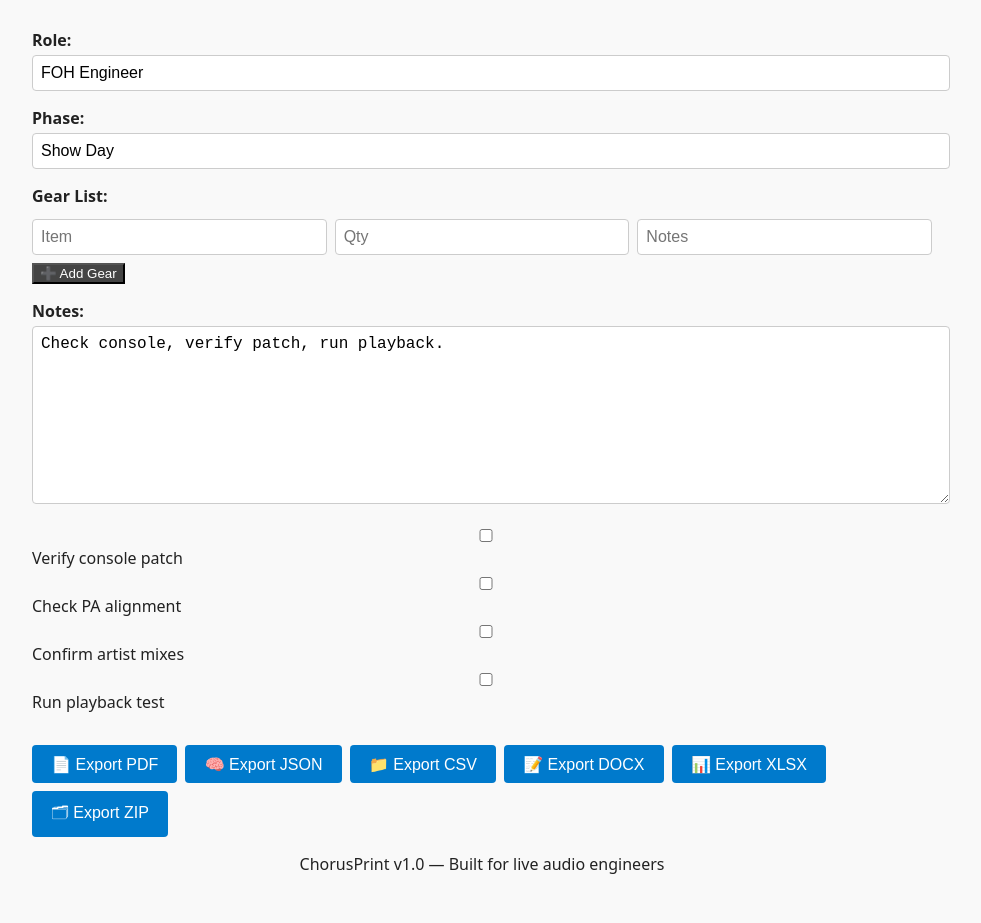
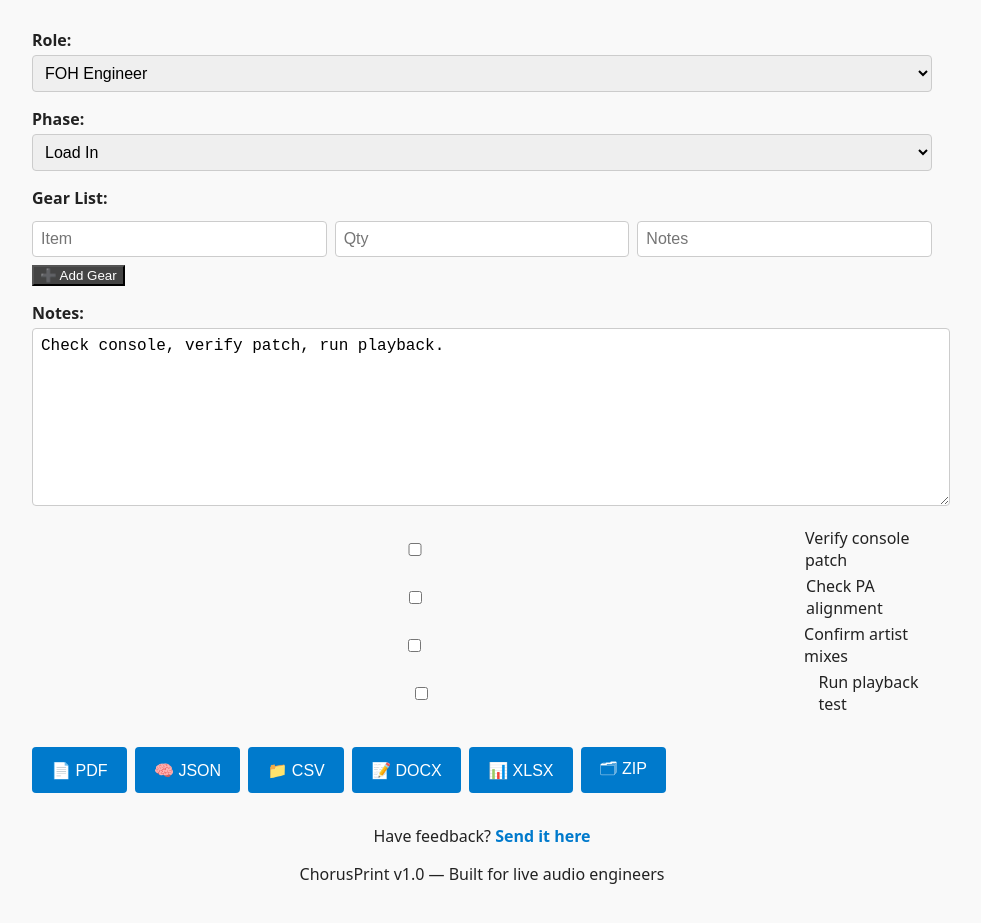
Before and after one commit to ChorusPrint/chorusprint, a plain HTML site: page index.html in a window 1280 px wide. Shown: the part 127-1050 px from the top of the page, without its empty margins (158-1139 px from the left). Drawn offline with nearby package versions, Linux system fonts and the light colour scheme.

Commit message:
Update index.html

```diff
--- a/index.html
+++ b/index.html
@@ -5,8 +5,10 @@
   <meta name="viewport" content="width=device-width, initial-scale=1.0"/>
   <title>ChorusPrint</title>
 
-  <!-- jsPDF for PDF export -->
+  <!-- Export libraries -->
   <script src="https://cdnjs.cloudflare.com/ajax/libs/jspdf/2.5.1/jspdf.umd.min.js"></script>
+  <script src="https://cdnjs.cloudflare.com/ajax/libs/docx/7.7.0/docx.umd.min.js"></script>
+  <script src="https://cdnjs.cloudflare.com/ajax/libs/xlsx/0.18.5/xlsx.full.min.js"></script>
 
   <style>
     body {
@@ -53,7 +55,9 @@
       margin-top: 1rem;
     }
     .checklist label {
-      display: block;
+      display: flex;
+      align-items: center;
+      gap: 0.5rem;
       margin: 0.25rem 0;
       font-weight: normal;
     }
@@ -83,6 +87,15 @@
     #add-gear:hover {
       background: #222;
     }
+    .feedback {
+      margin-top: 2rem;
+      text-align: center;
+    }
+    .feedback a {
+      color: #007acc;
+      text-decoration: none;
+      font-weight: bold;
+    }
   </style>
 </head>
 <body>
@@ -93,10 +106,23 @@
   </header>
 
   <label for="role">Role:</label>
-  <input type="text" id="role" value="FOH Engineer" />
+  <select id="role">
+    <option>FOH Engineer</option>
+    <option>Monitor Engineer</option>
+    <option>Systems Tech</option>
+    <option>Stage Manager</option>
+    <option>Patch Tech</option>
+    <option>Other</option>
+  </select>
 
   <label for="phase">Phase:</label>
-  <input type="text" id="phase" value="Show Day" />
+  <select id="phase">
+    <option>Load In</option>
+    <option>Soundcheck</option>
+    <option>Show Day</option>
+    <option>Strike</option>
+    <option>Other</option>
+  </select>
 
   <label>Gear List:</label>
   <div id="gear-list">
@@ -119,12 +145,16 @@
   </div>
 
   <div class="export-buttons">
-    <button id="export-pdf">📄 Export PDF</button>
-    <button id="export-json">🧠 Export JSON</button>
-    <button id="export-csv">📁 Export CSV</button>
-    <button id="export-docx">📝 Export DOCX</button>
-    <button id="export-xlsx">📊 Export XLSX</button>
-    <button id="export-zip">🗂 Export ZIP</button>
+    <button id="export-pdf">📄 PDF</button>
+    <button id="export-json">🧠 JSON</button>
+    <button id="export-csv">📁 CSV</button>
+    <button id="export-docx">📝 DOCX</button>
+    <button id="export-xlsx">📊 XLSX</button>
+    <button id="export-zip">🗂 ZIP</button>
+  </div>
+
+  <div class="feedback">
+    <p>Have feedback? <a href="mailto:feedback.chorusprint@proton.me">Send it here</a></p>
   </div>
 
   <footer>
@@ -199,33 +229,4 @@
           doc.text(`${status} ${c.label}`, 10, checklistStart + 10 + i * 8);
         });
 
-        const filename = `chorusprint_${data.role}_${data.phase}.pdf`.replace(/\s+/g, '_');
-        doc.save(filename);
-      });
-
-      document.getElementById('export-json').addEventListener('click', () => {
-        const data = collectSessionData();
-        const blob = new Blob([JSON.stringify(data, null, 2)], { type: 'application/json' });
-        const filename = `chorusprint_${data.role}_${data.phase}.json`.replace(/\s+/g, '_');
-        downloadBlob(blob, filename);
-      });
-
-      document.getElementById('export-csv').addEventListener('click', () => {
-        const data = collectSessionData();
-        const csv = data.gear.map(g => `${g.item},${g.qty},${g.notes}`).join('\n');
-        const blob = new Blob([csv], { type: 'text/csv' });
-        const filename = `chorusprint_${data.role}_${data.phase}_gear.csv`.replace(/\s+/g, '_');
-        downloadBlob(blob, filename);
-      });
-
-      // Placeholder buttons
-      ['docx', 'xlsx', 'zip'].forEach(type => {
-        document.getElementById(`export-${type}`).addEventListener('click', () => {
-          alert(`${type.toUpperCase()} export coming soon.`);
-        });
-      });
-    });
-  </script>
-
-</body>
-</html>
+        const filename = `chorusprint
```
